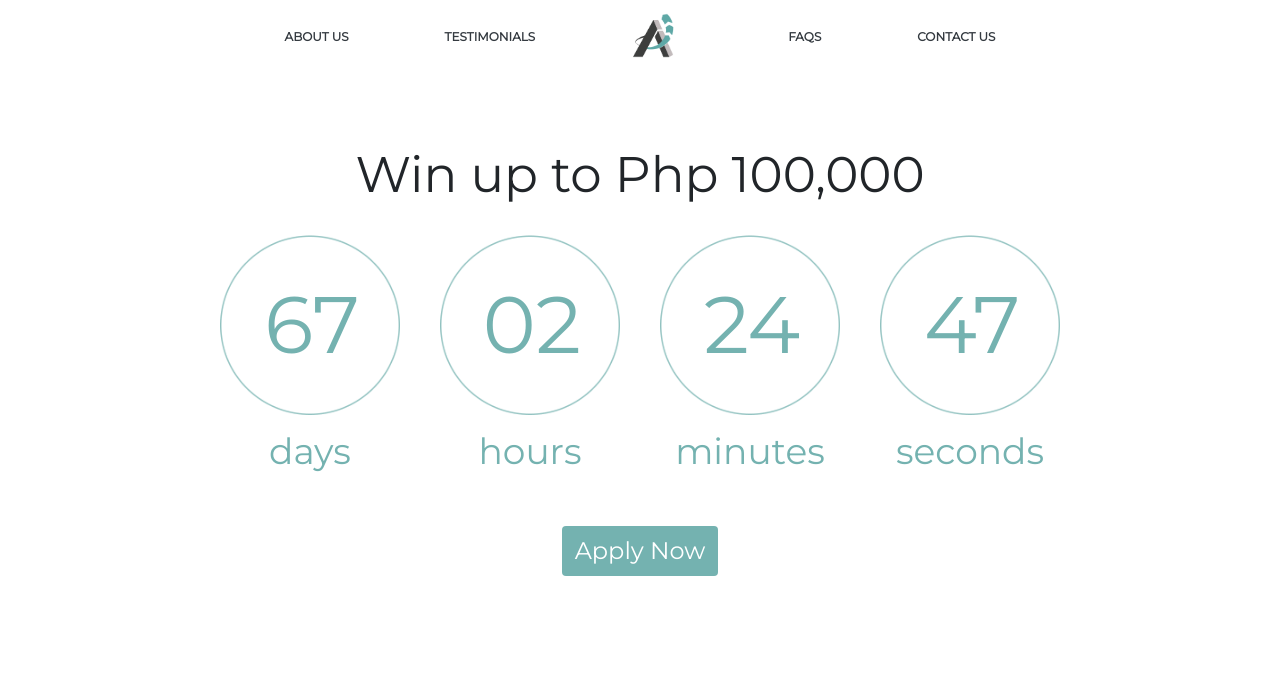
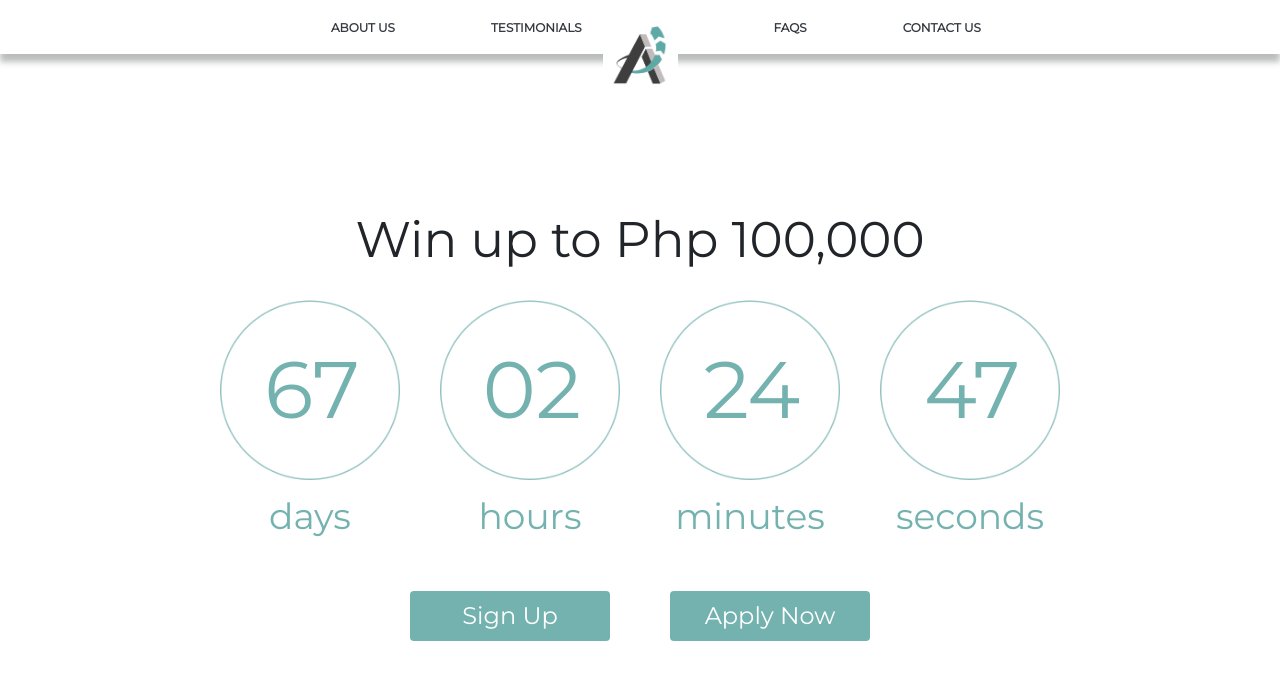
Before and after one commit to Hjkun77/access-website, a PHP site: page / in a window 1280 px wide. Shown: the top 680 px of the page. Run offline with PHP 8.4, Linux system fonts and the light colour scheme.

Commit message:
Fixed Home page

```diff
--- a/index.html
+++ b/index.html
@@ -14,8 +14,15 @@
   <body>
 
     <!-- Navigation bar -->
+    <a href="index.html" class="navbar-brand">
+      <div class="navbar-logo">
+        <img src="assets/logo.png" alt="logo" width="60" height="60">
+      </div>
+    </a>
+
     <nav class="navbar navbar-expand-md fixed-top">
-      <div class="container">
+      <div class="container navbar-container">
+        <div class="mr-auto">
           <ul class="navbar-nav">
             <li class="nav-item">
               <a href="about.html" class="navbar-link text-dark navbar-about">About Us</a>
@@ -24,9 +31,8 @@
               <a href="testimonials.html" class="navbar-link text-dark navbar-testimonials">Testimonials</a>
             </li>
           </ul>
-        <a href="index.html" class="navbar-brand">
-          <img src="assets/logo.png" alt="logo" width="45" height="45">
-        </a>
+        </div>
+        <ml class="auto">
           <ul class="navbar-nav">
             <li class="nav-item">
               <a href="faqs.html" class="navbar-link text-dark navbar-faqs">FAQs</a>
@@ -35,6 +41,7 @@
               <a href="contact.html" class="navbar-link text-dark navbar-contact">Contact Us</a>
             </li>
           </ul>
+        </ml>
       </div>
     </nav>
 
@@ -61,9 +68,12 @@
         <h1 class="home-text home-seconds">seconds</h1>
       </div>
     </div>
+
     <div class="col-md-12 home-button">
+      <button class="btn home-sign-up">Sign Up</button>
       <button class="btn home-apply-now">Apply Now</button>
     </div>
+
 
  <script>
     if (/Android|webOS|iPhone|iPad|iPod|BlackBerry|IEMobile|Opera Mini/i.test(navigator.userAgent)) {
--- a/stylesheets/style.css
+++ b/stylesheets/style.css
@@ -11,10 +11,36 @@
     left: 0;
     width: 100%;
     background: white;
+    padding-top: 15px;
+    padding-bottom: 15px;
+    -webkit-box-shadow: 0 8px 6px 0px rgba(30, 37, 37, 0.3);
+    -moz-box-shadow: 0 8px 6px 0px rgba(30, 37, 37, 0.3);
+    box-shadow: 0 8px 6px 0px rgba(30, 37, 37, 0.3);
   }
 
-  .navbar > .container {
+  .navbar-container {
+    margin-left: 300px;
+    margin-right: 300px;
+  }
+
+  .navbar-brand {
+    display: flex;
     justify-content: center;
+    margin-right: 0px !important;
+
+    /* -webkit-box-shadow: 0 8px 6px 0px rgba(30, 37, 37, 0.3);
+    -moz-box-shadow: 0 8px 6px 0px rgba(30, 37, 37, 0.3);
+    box-shadow: 0 8px 6px 0px rgba(30, 37, 37, 0.3) */
+  }
+
+  .navbar-logo {
+    width: 75px;
+    position: relative;
+    z-index: 9999;
+    background: white !important;
+    padding: 20px;
+    justify-content: center;
+    display: flex;
   }
 
   .navbar-link {
@@ -44,7 +70,11 @@
   }
 
   .dropdown-menu {
+    margin-top: 20px;
     border-radius: 0;
+    -webkit-box-shadow: 0 8px 6px 0px #999;
+    -moz-box-shadow: 0 8px 6px 0px #999;
+    box-shadow: 0 8px 6px 0px #999;
   }
 
   .dropdown-menu a {
@@ -59,10 +89,6 @@
     margin-bottom: 2rem;
   }
 
-  .guidelines {
-    margin-left: 4vw;
-  }
-
   .about-dropdown li:last-of-type {
     margin-bottom: 0.5rem;
   }
@@ -73,12 +99,13 @@
 
   .faq-dropdown li {
     margin-bottom: 0;
+    margin-left: 4vw;
   }
 
 
   /* Home */
   .home-title {
-    margin-top: 2.9em;
+    margin-top: 2em;
     text-align: center;
     font-size: 50px;
     margin-bottom: 30px;
@@ -120,6 +147,22 @@
     background-color: #74B2B0;
     color: white;
     font-size: 24px;
+    width: 200px;
+    margin-left: 30px;
+  }
+
+  .home-sign-up:hover, .home-apply-now:hover {
+    background: rgb(113, 139, 139);
+    color: white;
+    font-size: 24px;
+  }
+
+  .home-sign-up {
+    background-color: #74B2B0;
+    color: white;
+    font-size: 24px;
+    width: 200px;
+    margin-right: 30px;
   }
 
   /* About */
@@ -284,14 +327,12 @@
   }
 
   /* Testimonials */
-
   .testimonials{
     display: flex;
     align-items: center;
   }
 
   .testimonials-container{
-    height: 80%; /*does not take effect, i don't know why*/
     width: 100%;
     display: flex;
     flex-direction: row;
@@ -300,14 +341,14 @@
 
   .testimonial-image {
     width: 420px;
-    height: 27.7em;
+    height: 25em;
     background-color: #CECECE;
   }
 
   .testimonials-box{
     background-color: #74B2B0;
-    height: 100%;
-    width: 30%;
+    height: 25em;
+    width: 420px;
   }
 
   .testimonials-textbox{
@@ -334,6 +375,7 @@
     width: 50%;
     display: flex;
     flex-direction: row;
+    margin-top: 120px;
     padding: 25px 50px 25px 50px;
     position: relative;
     left: 50%;
```
Also changed, not shown: contact.html (+12 -5 lines), testimonials.html (+19 -13 lines), assets/testimonials/Villanueva.jpg (added), assets/testimonials/atienza.jpg (added), assets/testimonials/bonamy.jpg (added), assets/testimonials/bracamante.jpg (added), assets/testimonials/chung.jpg (added), assets/testimonials/co.jpg (added), assets/testimonials/cudiamat.jpg (added), assets/testimonials/daez.jpg (added), assets/testimonials/gopaldas.jpg (added), assets/testimonials/juanco.jpg (added), assets/testimonials/lim.jpg (added), assets/testimonials/ng.jpg (added). Lines whose indentation alone changed are shown as unchanged.
